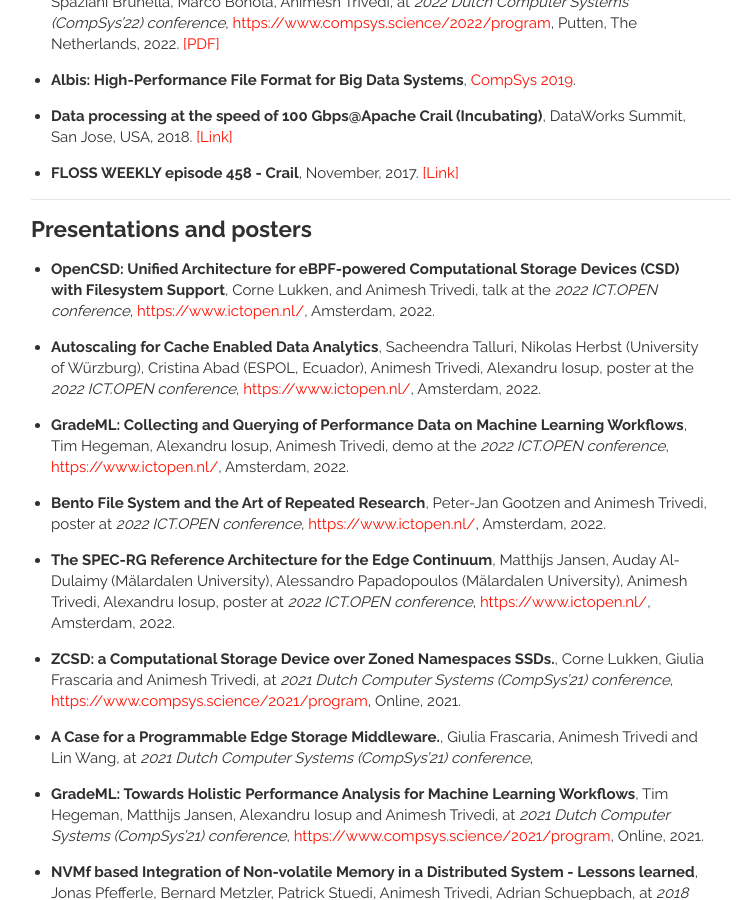
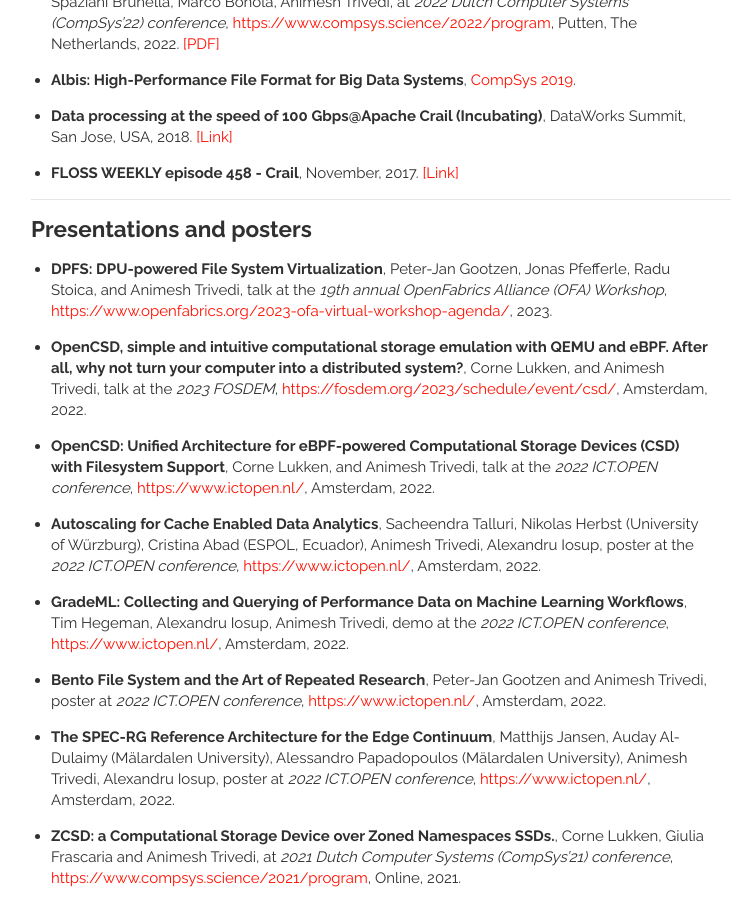
Before and after one commit to animeshtrivedi/animeshtrivedi.github.io, a Jekyll site: the page built from publications.md, in a window 1280 px wide and 900 px high, scrolled down 4423 px. Shown: the whole window, without its empty margins (259-998 px from the left). Built offline with Jekyll 4.4.1, drawn with Linux system fonts in a browser that asks for light colours.

Commit message:
updates on PJ's talk

```diff
--- a/publications.md
+++ b/publications.md
@@ -124,6 +124,11 @@
 <hr>
 ## Presentations and posters
 
+  * **DPFS: DPU-powered File System Virtualization**, Peter-Jan Gootzen, Jonas Pfefferle, Radu Stoica, and Animesh Trivedi, talk at the *19th annual OpenFabrics Alliance (OFA) Workshop*, [https://www.openfabrics.org/2023-ofa-virtual-workshop-agenda/](https://www.openfabrics.org/2023-ofa-virtual-workshop-agenda/), 2023.
+
+
+  * **OpenCSD, simple and intuitive computational storage emulation with QEMU and eBPF. After all, why not turn your computer into a distributed system?**,  Corne Lukken, and Animesh Trivedi, talk at the *2023 FOSDEM*, [https://fosdem.org/2023/schedule/event/csd/](https://fosdem.org/2023/schedule/event/csd/), Amsterdam, 2022.
+
   * **OpenCSD: Unified Architecture for eBPF-powered Computational Storage Devices (CSD) with Filesystem Support**, Corne Lukken, and Animesh Trivedi, talk at the *2022 ICT.OPEN conference*, [https://www.ictopen.nl/](https://www.ictopen.nl/), Amsterdam, 2022.
 
   * **Autoscaling for Cache Enabled Data Analytics**, Sacheendra Talluri, Nikolas Herbst (University of Würzburg), Cristina Abad (ESPOL, Ecuador), Animesh Trivedi, Alexandru Iosup, poster at the *2022 ICT.OPEN conference*, [https://www.ictopen.nl/](https://www.ictopen.nl/), Amsterdam, 2022.
```
Also changed, not shown: _posts/2023-03-31-ofa.md (+4 -0 lines).
